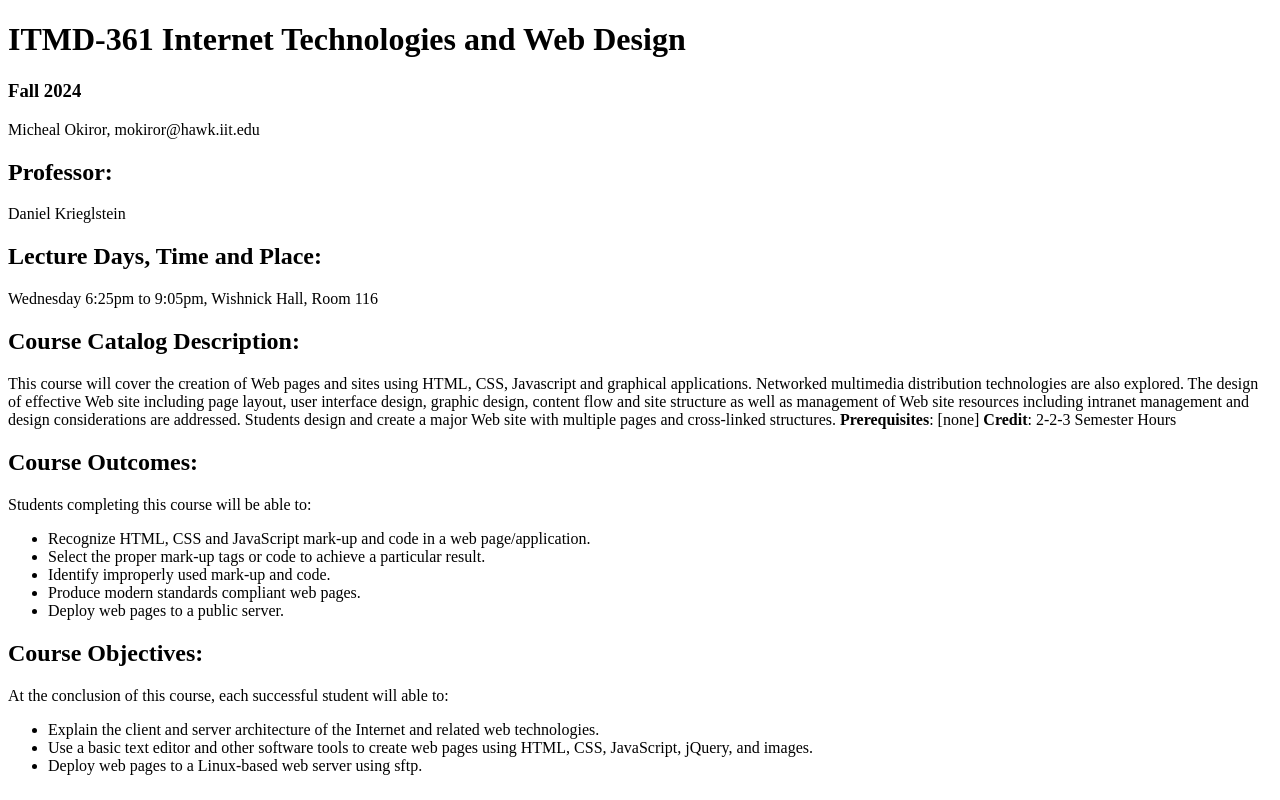
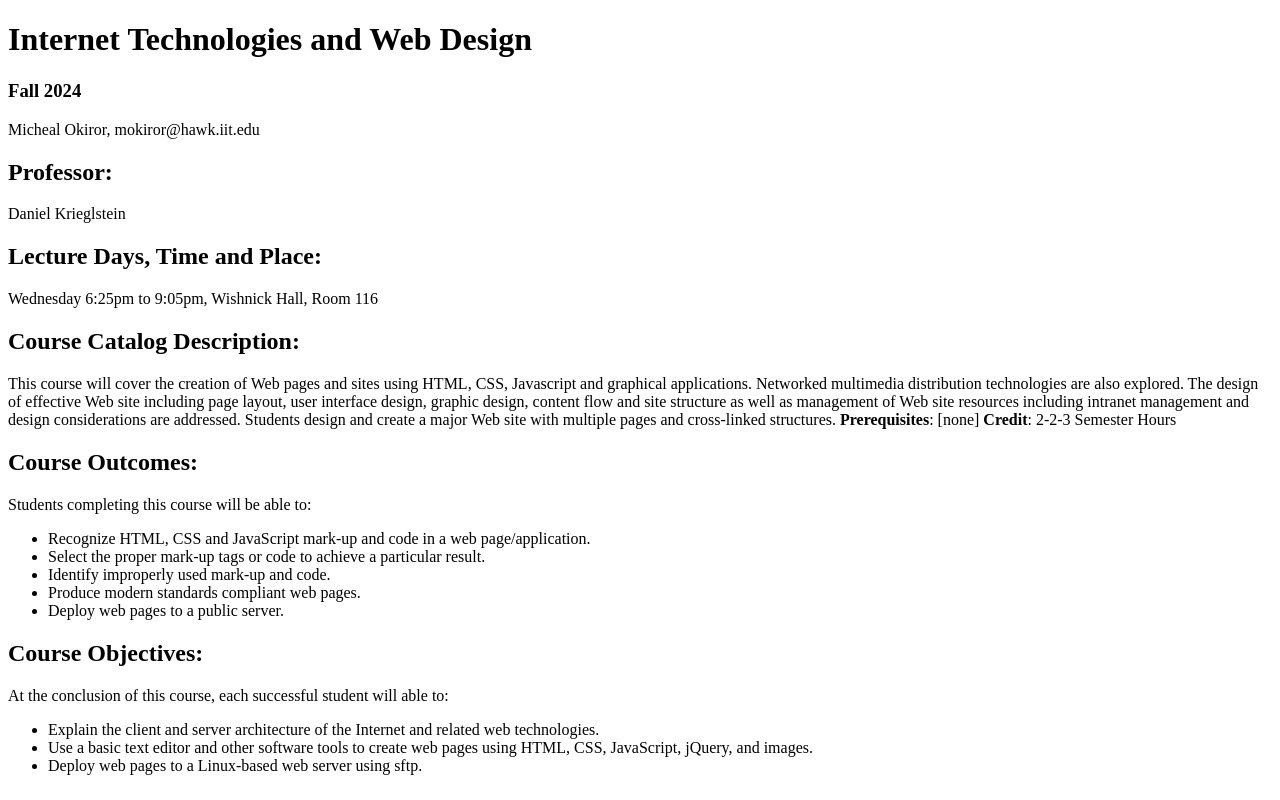
Before and after one commit to mpmicheal/webdev_lab2, a plain HTML site: page index.html in a window 1280 px wide. Drawn offline with Linux system fonts and the light colour scheme.

Commit message:
removing ITDM from h1 and title tags

```diff
--- a/index.html
+++ b/index.html
@@ -2,10 +2,10 @@
 <html lang="en">
 <head>
 	<meta charset="UTF-8">
-	<title>ITMD-361 Internet Technologies and Web Design</title>
+	<title>Internet Technologies and Web Design</title>
 </head>
 <body>
-	<h1>ITMD-361 Internet Technologies and Web Design</h1>
+	<h1>Internet Technologies and Web Design</h1>
 	<h3>Fall 2024</h3>
 	<p>Micheal Okiror, mokiror@hawk.iit.edu</p>
 	<h2>Professor:</h2>
```
